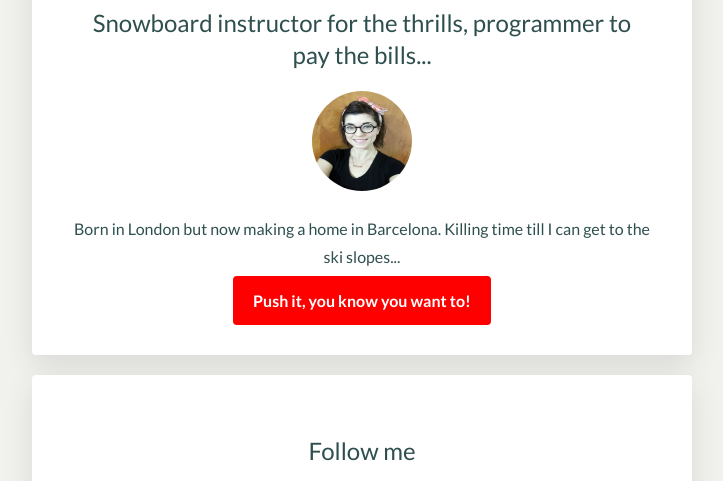
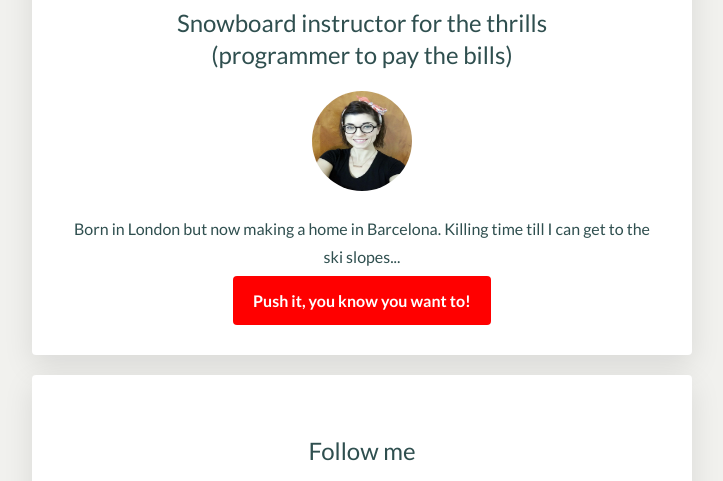
Before and after one commit to PoppyJennings/profile, a plain HTML site: page index.html in a window 1280 px wide. Shown: the part 156-637 px from the top of the page, without its empty margins (278-1001 px from the left). Drawn offline with Linux system fonts and the light colour scheme.

Commit message:
updated job title

```diff
--- a/index.html
+++ b/index.html
@@ -13,7 +13,7 @@
         <div class="card">
             <h1>Poppy Jennings</h1>
 
-            <h2>Snowboard instructor for the thrills, programmer to pay the bills...</h2>
+            <h2>Snowboard instructor for the thrills<br />(programmer to pay the bills)</h2>
             <img class="img-circle" src="images/profile pic.jpg" alt="Picture of Poppy">
 
             <p>Born in London but now making a home in Barcelona. Killing time till I can get to the ski slopes...</p>
```
